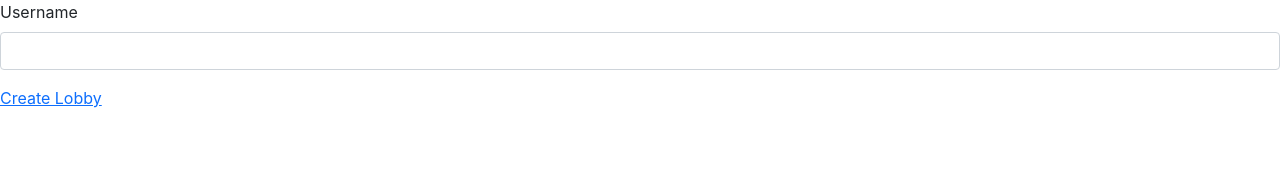
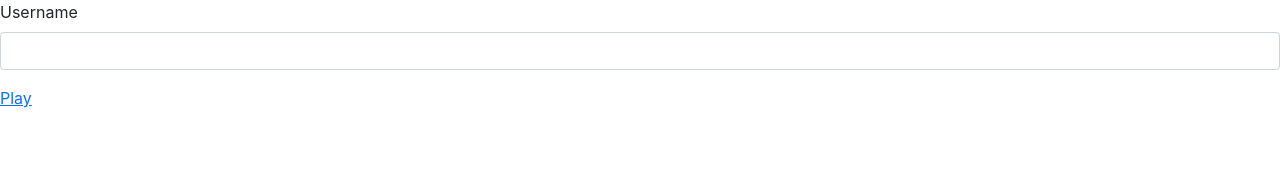
Before and after one commit to Nagendra2003/Skribble, a React (Create React App) app: page / in a window 1280 px wide. Shown: the top 178 px of the page. Built offline with nearby package versions, Linux system fonts and the light colour scheme.

Commit message:
Update Home.js

```diff
--- a/src/mycomp/Home.js
+++ b/src/mycomp/Home.js
@@ -9,7 +9,7 @@ export default function Home(props){
         </div>
 
 
-        <Link to="/lobby">Create Lobby</Link>
+        <Link to="/lobby">Play</Link>
 
         </div>
     )
```
